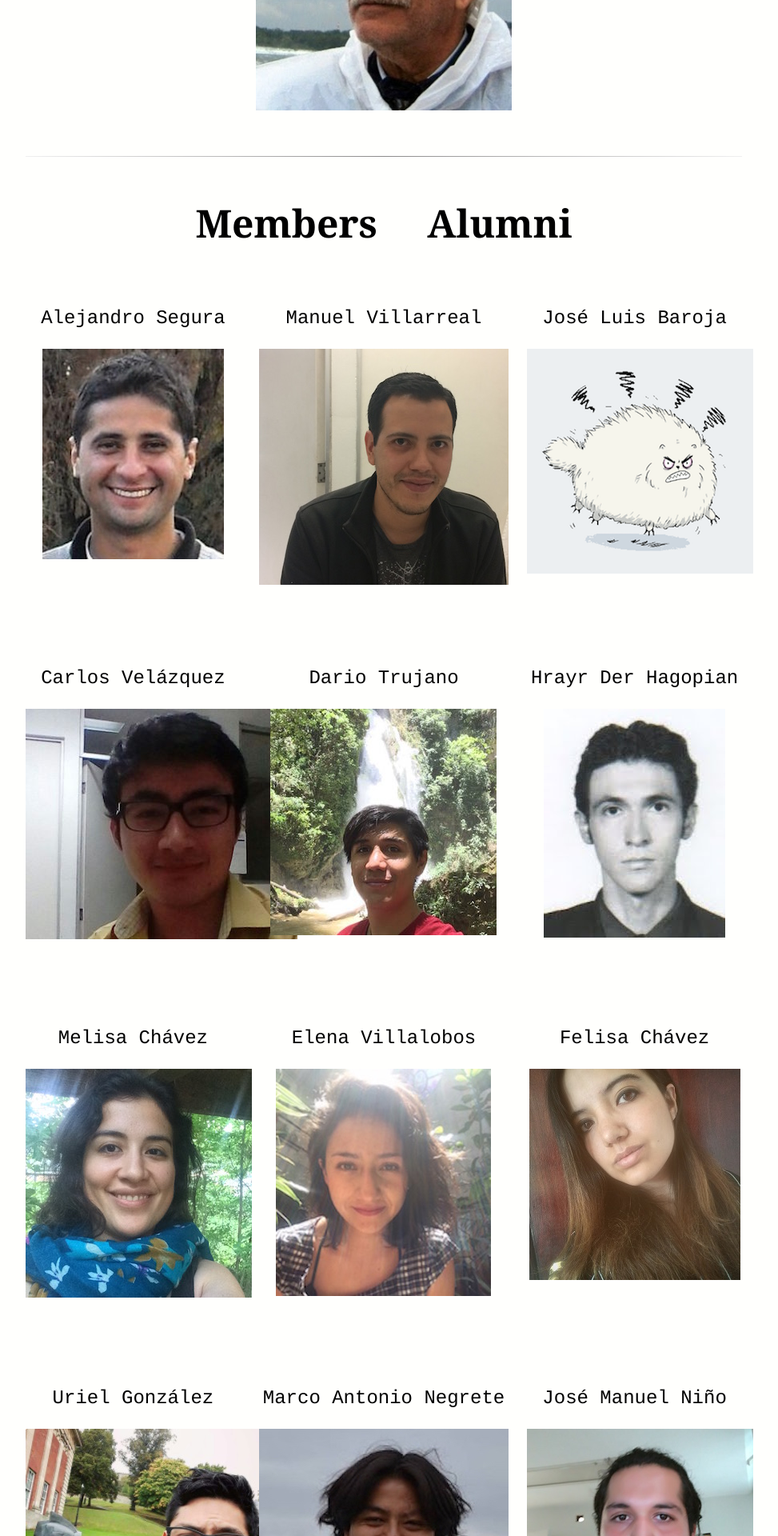
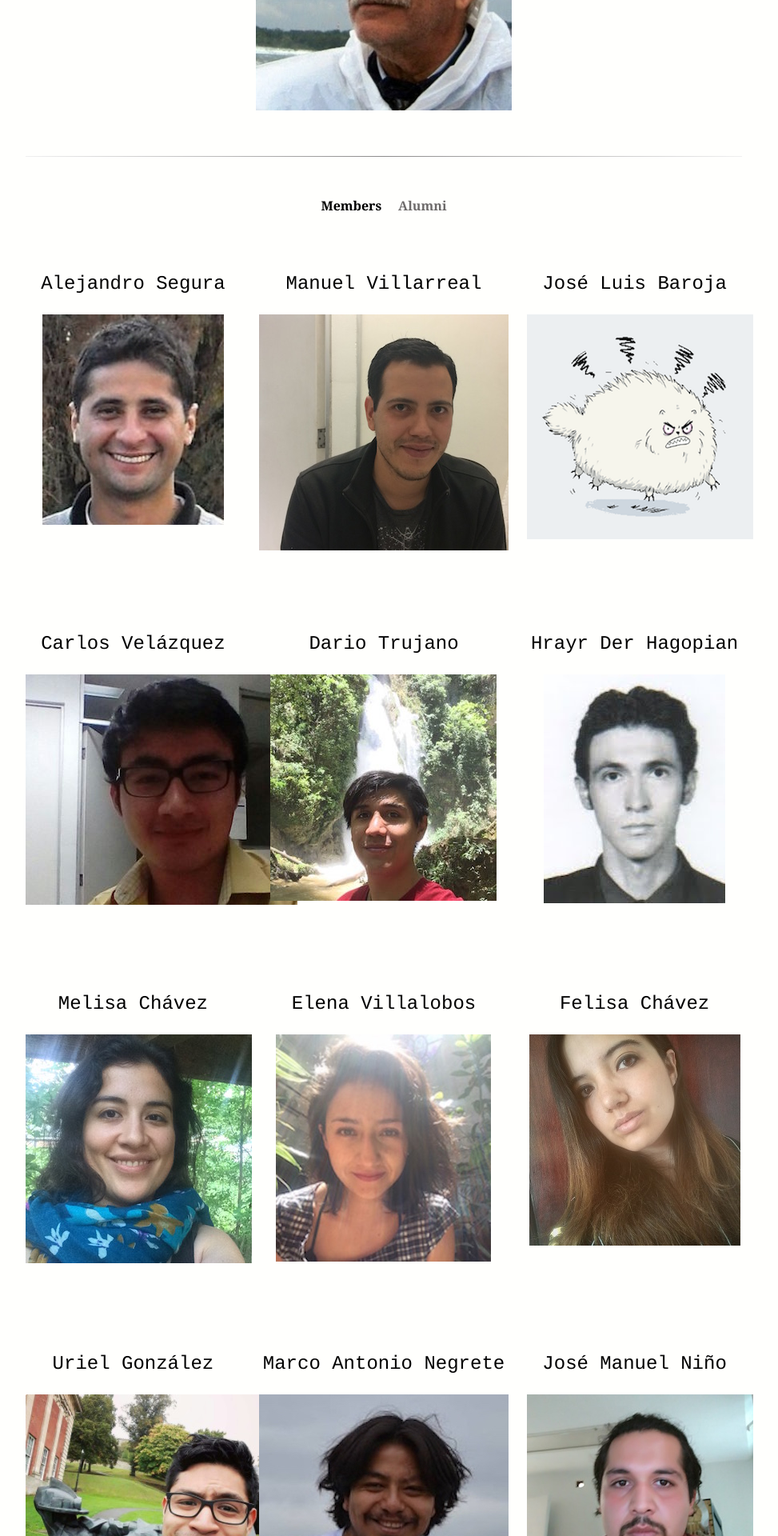
Before and after one commit to BouzasLab25/bouzaslab25.github.io, a Jekyll site: the page built from people/index.html, in a window 1280 px wide. Shown: the part 596-2516 px from the top of the page at 80% size, without its empty margins (160-1133 px from the left). Built offline with Jekyll 4.4.1, drawn with Linux system fonts in a browser that asks for light colours.

Commit message:
Update index.html

```diff
--- a/people/index.html
+++ b/people/index.html
@@ -11,7 +11,7 @@ title: Lab25 Members
 
 <hr class="style14">
 
-<h3 style="color:black;font-size: 3em;font-family:'Georgia';">Members &nbsp;&nbsp;&nbsp;&nbsp;<a href="" style="color:black;font-size: 1em;font-family:'Georgia';">Alumni</a></h3>
+<h3 style="color:black;font-size: 1em;font-family:'Georgia';">Members &nbsp;&nbsp;&nbsp;&nbsp;<a href="" style="color:#6d6a6a;font-size: 1em;font-family:'Georgia';">Alumni</a></h3>
 </p>
 
   <div class="left">
```
